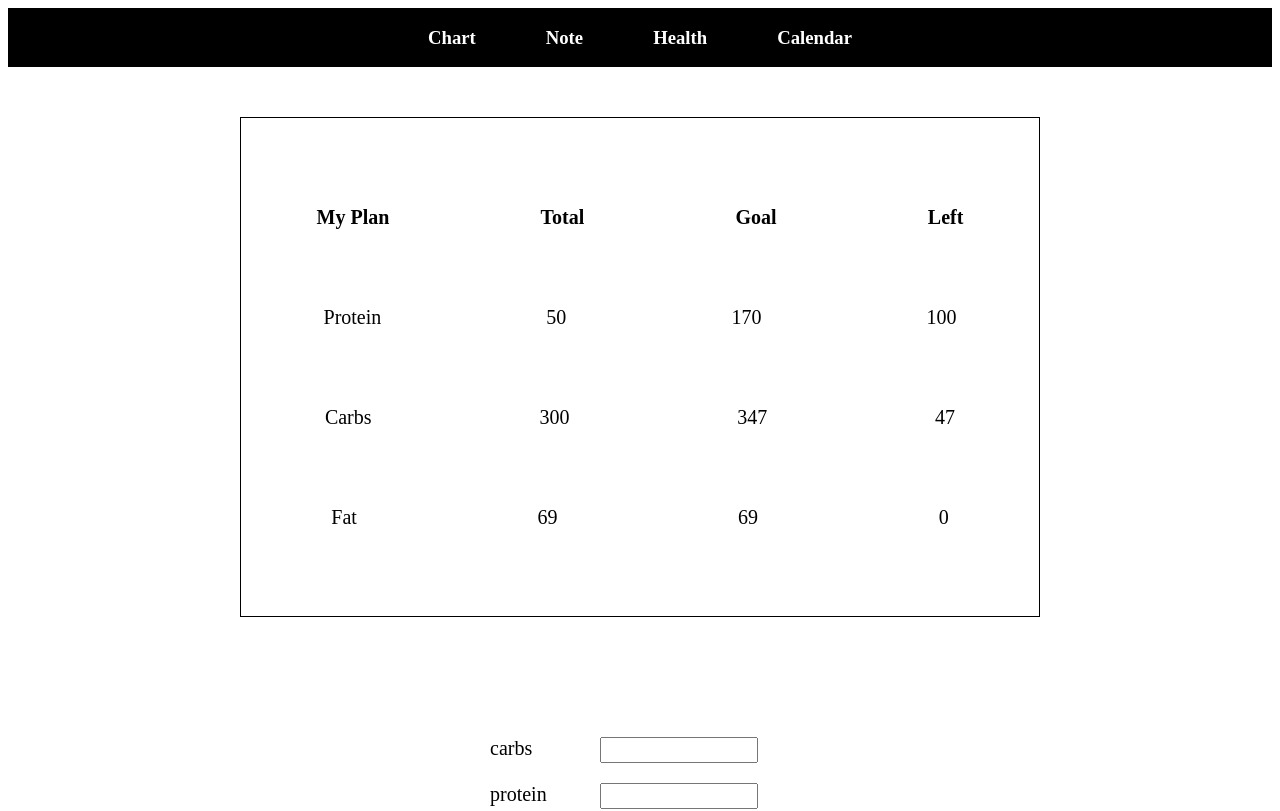
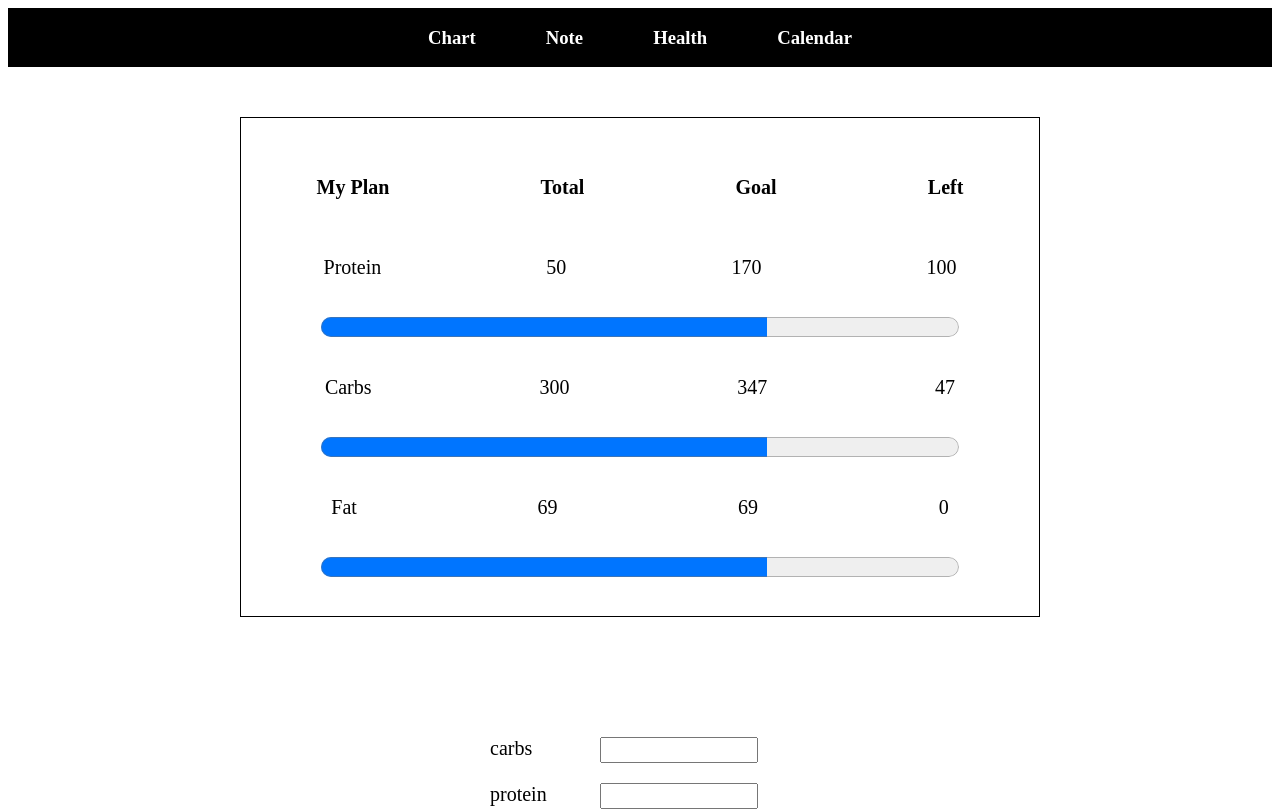
Before and after one commit to ShihYuChang/InfoSnap, a React (Create React App) app: page /health in a window 1280 px wide. Shown: the top 811 px of the page. Built offline with nearby package versions, Linux system fonts and the light colour scheme; no server answers; the database is empty.

Commit message:
Adding progress bar

```diff
--- a/src/pages/Health/index.js
+++ b/src/pages/Health/index.js
@@ -57,12 +57,24 @@ const Row = styled.tr`
   justify-content: space-around;
   align-items: center;
   width: 100%;
-  height: 100px;
+  height: 80px;
 `;
 
 const Item = styled.td`
   font-size: ${(props) => props.fontSize};
   font-weight: ${(props) => props.fontWeight};
+`;
+
+const Nutrition = styled.div`
+  width: 100%;
+  display: flex;
+  flex-direction: column;
+  align-items: center;
+`;
+
+const ProgressBar = styled.progress`
+  width: 80%;
+  height: 40px;
 `;
 
 const nutritions = [
@@ -205,12 +217,15 @@ function Health() {
           ))}
         </Row>
         {nutritions.map((nutrition, index) => (
+          <Nutrition>
             <Row key={index}>
               <Item fontSize='20px'>{nutrition.title}</Item>
               <Item fontSize='20px'>{nutrition.total}</Item>
               <Item fontSize='20px'>{nutrition.goal}</Item>
               <Item fontSize='20px'>{nutrition.left}</Item>
             </Row>
+            <ProgressBar value='70' max='100'></ProgressBar>
+          </Nutrition>
         ))}
       </MainContainer>
       {/* <SearchFood /> */}
```
Lines whose indentation alone changed are shown as unchanged.
